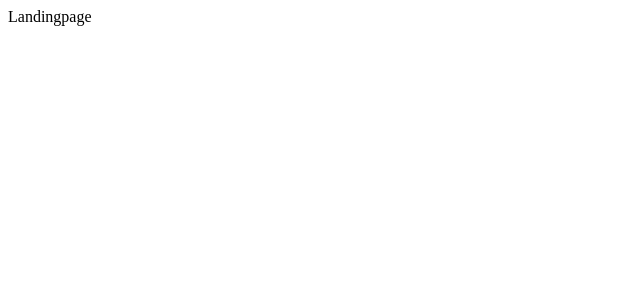
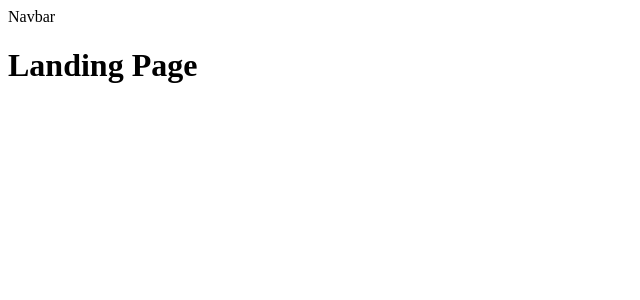
Before and after one commit to Rishikesh-Guptha/devs-corner, a React (Create React App) app: page / in a window 1280 px wide. Shown: the top 300 px of the page, without its empty margins (0-640 px from the left). Built offline with nearby package versions, Linux system fonts and the light colour scheme.

Commit message:
Updated login and landing page for now

```diff
--- a/src/App.jsx
+++ b/src/App.jsx
@@ -1,4 +1,6 @@
 import Landingpage from "./pages/landingpage/Landingpage";
+import Login from "./pages/login/Login";
+import Signup from "./pages/signup/Signup";
 function App() {
   return (
     <div className="App">
--- a/src/pages/landingpage/Landingpage.jsx
+++ b/src/pages/landingpage/Landingpage.jsx
@@ -2,7 +2,12 @@ import React from 'react'
 
 const Landingpage = () => {
   return (
-    <div>Landingpage</div>
+    <div>
+        <div className="navbar">Navbar </div>
+        <div className="main-text">
+            <h1 className="heading">Landing Page</h1>
+        </div>
+    </div>
   )
 }
 
--- a/src/pages/login/Login.jsx
+++ b/src/pages/login/Login.jsx
@@ -2,7 +2,26 @@ import React from 'react'
 
 const Login = () => {
   return (
-    <div>Login</div>
+    <div>
+        <div className="container">
+            <div className="head">
+                <p className="heading">LOGIN</p>
+            </div>
+            <div className="content">
+                <form action="">
+                    <div className="emailid">
+                        <label htmlFor="email">Email Address:</label><br />
+                        <input type="email" className="email" placeholder='IamBatman@gmail.com'/>
+                    </div>
+
+                    <div className="passwords">
+                        <label htmlFor="password">Password:</label><br />
+                        <input type="password" className="password" placeholder='IamBatman'/>
+                    </div>
+                </form>
+            </div>
+        </div>
+    </div>
   )
 }
 
```
